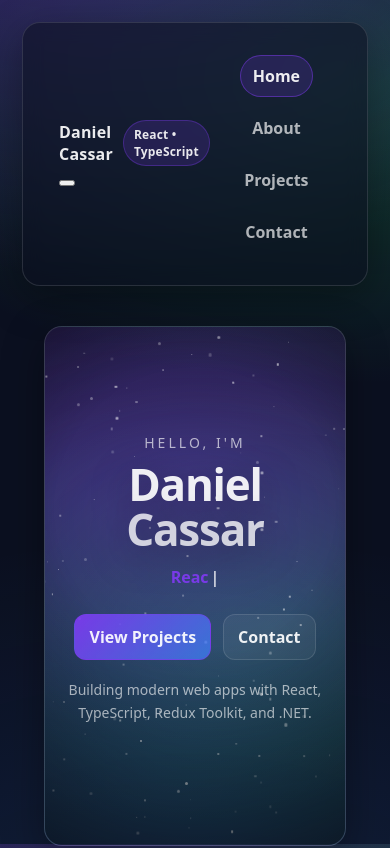
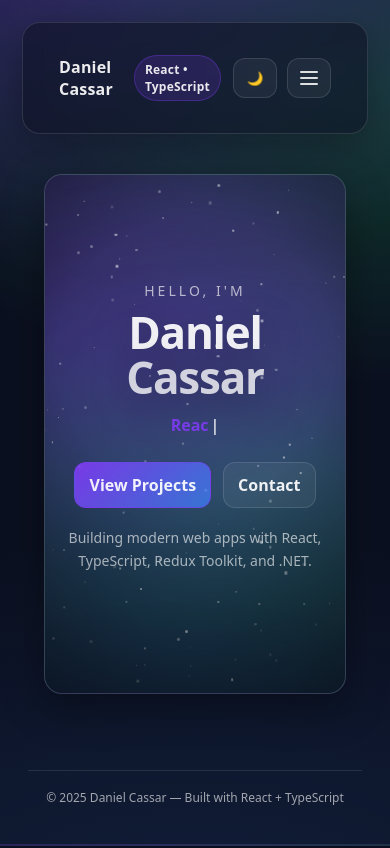
Before and after one commit to DanielCassar07/AWDPortfolio, a React (Vite) app: page / in a window 390 px wide. Shown: the top 848 px of the page. Built offline with nearby package versions, Linux system fonts and the light colour scheme.

Commit message:
finally made dark/light toggle work

```diff
--- a/src/components/Layout.tsx
+++ b/src/components/Layout.tsx
@@ -1,9 +1,11 @@
 import { Outlet } from "react-router-dom";
 import Navbar from "./Navbar";
+import ThemeSync from "./ThemeSync"; // ✅ add this
 
 export default function Layout() {
   return (
     <div className="container">
+      <ThemeSync /> {/* ✅ add this */}
       <Navbar />
       <main>
         <Outlet />
--- a/src/components/Navbar.tsx
+++ b/src/components/Navbar.tsx
@@ -1,31 +1,49 @@
 import { useState } from "react";
 import { NavLink } from "react-router-dom";
+import { useDispatch, useSelector } from "react-redux";
+import type { RootState, AppDispatch } from "../app/store";
+import { toggleTheme } from "../features/theme/themeSlice";
 
 export default function Navbar() {
   const [open, setOpen] = useState(false);
+
+  const dispatch = useDispatch<AppDispatch>();
+  const mode = useSelector((s: RootState) => s.theme.mode);
 
   const closeMenu = () => setOpen(false);
 
   return (
     <header className="topbar">
       <div className="container nav">
-        {/* Brand + burger row */}
+        {/* Brand + actions row */}
         <div className="brandRow">
           <div className="brand">
             <span>Daniel Cassar</span>
             <span className="pill">React • TypeScript</span>
           </div>
 
-          {/* Burger shows only on small screens via CSS */}
+          {/* Actions (theme always visible, burger only on small screens via CSS) */}
+          <div style={{ display: "flex", gap: 10, alignItems: "center" }}>
             <button
               type="button"
-            className="navToggle"
+              className="navToggle themeToggle"
+              aria-label="Toggle theme"
+              title="Toggle theme"
+              onClick={() => dispatch(toggleTheme())}
+            >
+              {mode === "dark" ? "🌙" : "☀️"}
+            </button>
+
+            <button
+              type="button"
+              className="navToggle burger"
               aria-label={open ? "Close menu" : "Open menu"}
               aria-expanded={open}
               onClick={() => setOpen((v) => !v)}
             >
               <span className="navToggleBars" />
             </button>
+          </div>
         </div>
 
         {/* Links (desktop normal, mobile collapses) */}
--- /dev/null
+++ b/src/components/ThemeSync.tsx
@@ -0,0 +1,13 @@
+import { useEffect } from "react";
+import { useSelector } from "react-redux";
+import type { RootState } from "../app/store";
+
+export default function ThemeSync() {
+  const mode = useSelector((s: RootState) => s.theme.mode); // "dark" | "light"
+
+  useEffect(() => {
+    document.documentElement.dataset.theme = mode;
+  }, [mode]);
+
+  return null;
+}
--- a/src/features/theme/themeSlice.ts
+++ b/src/features/theme/themeSlice.ts
@@ -1,19 +1,28 @@
 import { createSlice } from "@reduxjs/toolkit";
+import type { PayloadAction } from "@reduxjs/toolkit";
 
-export type ThemeMode = "light" | "dark";
+type ThemeMode = "dark" | "light";
 
-const initialMode = (localStorage.getItem("theme") as ThemeMode) ?? "light";
+interface ThemeState {
+  mode: ThemeMode;
+}
+
+const initialState: ThemeState = {
+  mode: "dark",
+};
 
 const themeSlice = createSlice({
   name: "theme",
-  initialState: { mode: initialMode as ThemeMode },
+  initialState,
   reducers: {
     toggleTheme(state) {
-      state.mode = state.mode === "light" ? "dark" : "light";
-      localStorage.setItem("theme", state.mode);
+      state.mode = state.mode === "dark" ? "light" : "dark";
+    },
+    setTheme(state, action: PayloadAction<ThemeMode>) {
+      state.mode = action.payload;
     },
   },
 });
 
-export const { toggleTheme } = themeSlice.actions;
+export const { toggleTheme, setTheme } = themeSlice.actions;
 export default themeSlice.reducer;
--- a/src/styles/globals.css
+++ b/src/styles/globals.css
@@ -10,6 +10,22 @@
   --shadow: 0 12px 40px rgba(0,0,0,0.35);
   --radius: 18px;
   --max: 1040px;
+}
+
+/* ✅ THE ONLY MERGE NEEDED for Redux theme toggle (safe) */
+:root[data-theme="light"] {
+  --bg: #f5f7ff;
+  --panel: rgba(10, 15, 30, 0.06);
+  --panel-2: rgba(10, 15, 30, 0.09);
+  --border: rgba(10, 15, 30, 0.12);
+  --text: rgba(10, 15, 30, 0.92);
+  --muted: rgba(10, 15, 30, 0.68);
+
+  /* keep your brand colors consistent */
+  --brand: #7c3aed;
+  --brand-2: #22c55e;
+
+  --shadow: 0 12px 40px rgba(0,0,0,0.12);
 }
 
 * { box-sizing: border-box; }
@@ -579,3 +595,120 @@ main { padding-top: 18px; }
   50% { transform: translateX(120%); }
   100% { transform: translateX(-30%); }
 }
+/* =========================
+   NAV: Burger only on small screens
+   (safe patch - add at bottom)
+   ========================= */
+
+/* Desktop: keep your navbar exactly the same */
+.brandRow {
+  display: flex;
+  align-items: center;
+  justify-content: space-between;
+  gap: 12px;
+  width: auto;
+}
+
+.navToggle {
+  display: none; /* hidden on desktop */
+}
+
+/* Mobile / small iPad: show burger + collapse links */
+@media (max-width: 860px) {
+  .nav {
+    flex-direction: column;
+    align-items: stretch;
+  }
+
+  .brandRow {
+    width: 100%;
+  }
+
+  .navToggle {
+    display: inline-flex;
+    width: 44px;
+    height: 40px;
+    border-radius: 12px;
+    border: 1px solid var(--border);
+    background: rgba(255,255,255,0.05);
+    cursor: pointer;
+    align-items: center;
+    justify-content: center;
+  }
+
+  .navToggle:hover {
+    background: rgba(255,255,255,0.08);
+  }
+
+  .navToggleBars {
+    position: relative;
+    width: 18px;
+    height: 2px;
+    background: rgba(255,255,255,0.85);
+    border-radius: 999px;
+  }
+
+  .navToggleBars::before,
+  .navToggleBars::after {
+    content: "";
+    position: absolute;
+    left: 0;
+    width: 18px;
+    height: 2px;
+    background: rgba(255,255,255,0.85);
+    border-radius: 999px;
+  }
+
+  .navToggleBars::before { top: -6px; }
+  .navToggleBars::after { top: 6px; }
+
+  /* Hide menu until opened */
+  .links {
+    display: none;
+    width: 100%;
+    margin-top: 10px;
+    padding-top: 10px;
+    border-top: 1px solid var(--border);
+    gap: 8px;
+    justify-content: flex-start;
+    flex-wrap: nowrap;
+  }
+
+  .links.open {
+    display: flex;
+    flex-direction: column;
+    align-items: flex-start;
+  }
+
+  .navlink {
+    width: 100%;
+  }
+}
+/* Theme toggle should be visible on desktop */
+.navToggle {
+  display: inline-flex;
+  width: 44px;
+  height: 40px;
+  border-radius: 12px;
+  border: 1px solid var(--border);
+  background: rgba(255,255,255,0.05);
+  cursor: pointer;
+  align-items: center;
+  justify-content: center;
+}
+.navToggle:hover { background: rgba(255,255,255,0.08); }
+
+/* Burger hidden on desktop, visible on small screens */
+.burger { display: none; }
+
+@media (max-width: 860px) {
+  .burger { display: inline-flex; }
+
+  /* Keep your current mobile behavior: collapse links */
+  .links { display: none; }
+  .links.open {
+    display: flex;
+    flex-direction: column;
+    align-items: flex-start;
+  }
+}
```
Also changed, not shown: src/components/ThemeToggle.tsx (deleted). Lines whose indentation alone changed are shown as unchanged.
